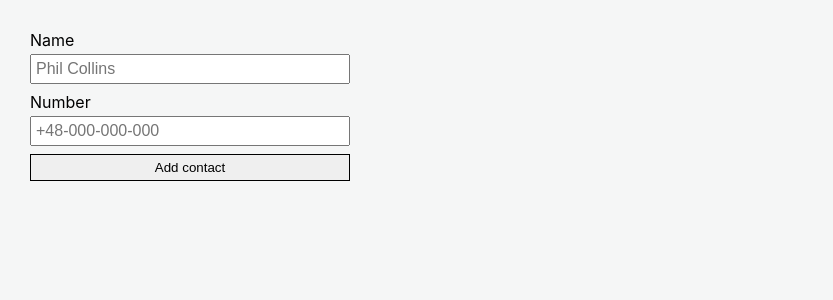
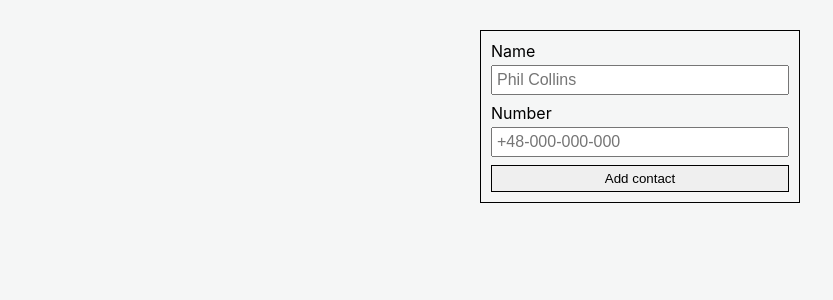
Before and after one commit to JurekZela/goit-react-hw-02-phonebook, a React (Create React App) app: page / in a window 1280 px wide. Shown: the top 300 px of the page, without its empty margins (0-833 px from the left). Built offline with nearby package versions, Linux system fonts and the light colour scheme.

Commit message:
add styled for card

```diff
--- a/package.json
+++ b/package.json
@@ -17,7 +17,8 @@
     "react-scripts": "5.0.1",
     "styled": "^1.0.0",
     "styled-components": "^6.1.1",
-    "web-vitals": "^2.1.3"
+    "web-vitals": "^2.1.3",
+    "yup": "^1.3.2"
   },
   "scripts": {
     "start": "react-scripts start",
--- a/src/GlobalStyled.js
+++ b/src/GlobalStyled.js
@@ -1,4 +1,4 @@
-import { createGlobalStyle } from 'styled-components';
+import { createGlobalStyle, styled } from 'styled-components';
 
 export const GlobalStyled = createGlobalStyle`
 body {
@@ -50,3 +50,7 @@ p {
   list-style: none;
   }
 `;
+
+export const Card = styled.div`
+display: flex;
+justify-content: center;`;
--- a/src/components/App.jsx
+++ b/src/components/App.jsx
@@ -1,37 +1,10 @@
-import { Formik } from 'formik';
-import { nanoid } from 'nanoid'
-import { Button,  StyledForm, StyledField, StyledLabel } from './Phonebook/Phonebook-styled';
-
+import { PhoneBookForm } from './Phonebook/Phonebook';
+import { Card } from '../GlobalStyled';
 
 export const App = () => {
   return (
-      <Formik
-        initialValues={{
-          name: '',
-          number: '',
-          contacts: [],
-        }}
-        onSubmit={async (values, actions) => {
-          await new Promise((r) => setTimeout(r, 500));
-          alert(JSON.stringify(values, null, 2));
-          values.id = nanoid();
-          actions.resetForm();
-          this.contacts.push(...values)
-        }}
-      >
-        <StyledForm>
-          <StyledLabel>
-            Name
-            <StyledField  name="name" placeholder="Phil Collins" required  />
-            </StyledLabel>
-
-          <StyledLabel>
-            Number
-            <StyledField type="number"  name="number" placeholder="+48-000-000-000" required  />
-            </StyledLabel>
-
-          <Button type="submit">Add contact</Button>
-        </StyledForm>
-      </Formik>
+    <Card>
+      <PhoneBookForm />
+    </Card>
   )
-      };
+};
--- a/src/components/Phonebook/Phonebook-styled.js
+++ b/src/components/Phonebook/Phonebook-styled.js
@@ -1,5 +1,6 @@
 import { styled } from 'styled-components';
-import { Form, Field } from 'formik';
+import { Form, Field, ErrorMessage } from 'formik';
+
 
 export const Button = styled.button`
 padding: 5px;
@@ -14,7 +15,9 @@ export const StyledForm = styled(Form)`
 display: flex;
 flex-direction: column;
 gap: 8px;
-max-width: 320px;
+width: 320px;
+border: 1px solid black;
+padding: 10px;
 `;
 
 export const StyledField = styled(Field)`
@@ -27,3 +30,8 @@ display: flex;
 flex-direction: column;
 gap: 4px;
 `;
+
+export const ErrorMsg = styled(ErrorMessage)`
+font-size: 12px;
+color: red;
+`;
--- /dev/null
+++ b/src/components/Phonebook/Phonebook.jsx
@@ -0,0 +1,50 @@
+import { nanoid } from 'nanoid'
+import * as Yup from 'yup';
+import { Formik } from 'formik';
+import { Button, StyledForm as Form, StyledField as Field, StyledLabel as Label, ErrorMsg, } from './Phonebook-styled';
+
+const SignupSchema = Yup.object().shape({
+    name: Yup.string()
+      .min(4, 'Too Short!')
+      .max(40, 'Too Long!')
+      .required('Required'),
+    number: Yup.number()
+      .min(9, 'Too Short!')
+      .required('Required'),
+  });
+
+
+export const PhoneBookForm = () => {
+  return (
+    <Formik
+    initialValues={{
+      name: '',
+      number: '',
+      contacts: [],
+    }}
+    validationSchema={SignupSchema}
+    onSubmit={async (values, actions) => {
+      await new Promise((r) => setTimeout(r, 500));
+      alert(JSON.stringify(values, null, 2));
+      values.id = nanoid();
+      actions.resetForm();
+    }}
+  >
+    <Form>
+      <Label>
+        Name
+        <Field  name="name" placeholder="Phil Collins" />
+        <ErrorMsg name="name" component="span" />
+        </Label>
+
+      <Label>
+        Number
+        <Field type="tel"  name="number" placeholder="+48-000-000-000" />
+        <ErrorMsg name="number" component="span" />
+        </Label>
+
+      <Button type="submit">Add contact</Button>
+    </Form>
+  </Formik>
+  )
+}
```
Also changed, not shown: 1 other file (tests, documents, lock files or other folders).
